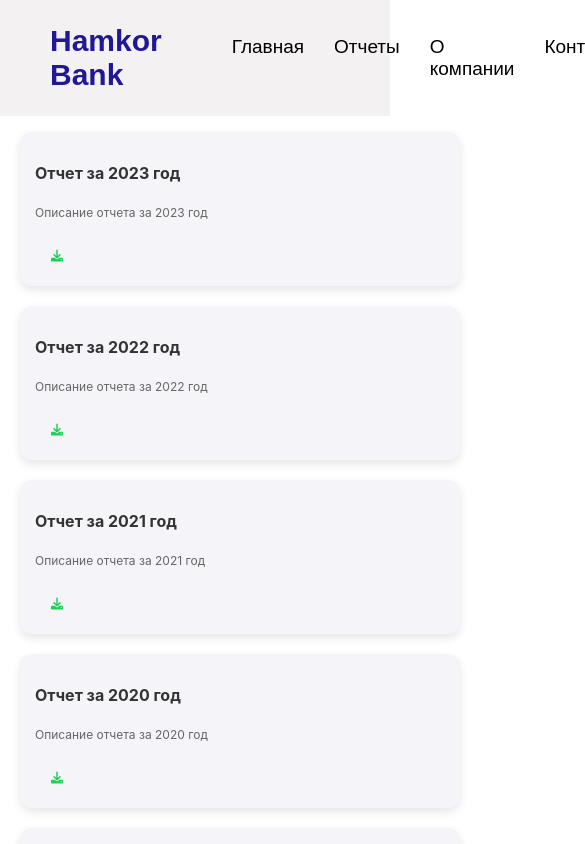
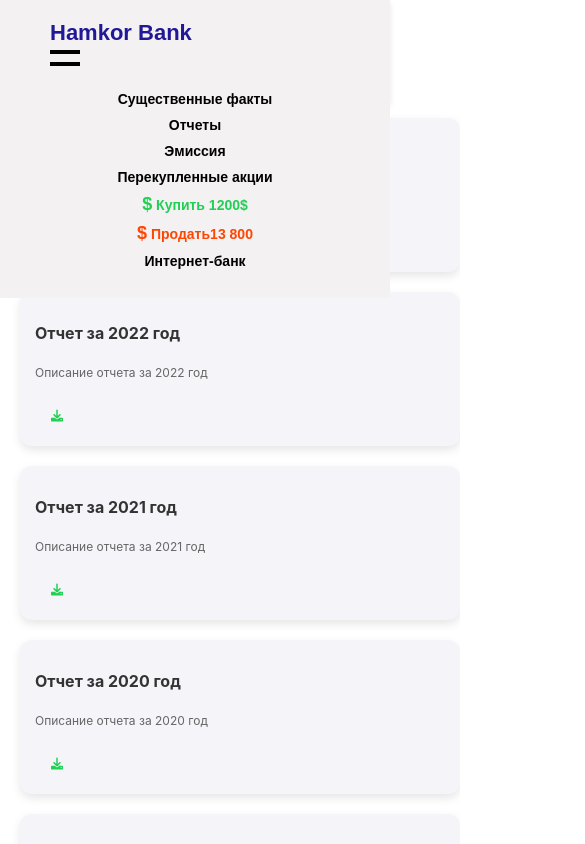
Before and after one commit to jasmina001/hamkor_bank, a React (Create React App) app: page / in a window 390 px wide. Shown: the top 844 px of the page, 585 px wide, since content can reach past the window. Built offline with nearby package versions, Linux system fonts and the light colour scheme.

Commit message:
navbar section + rwd

```diff
--- a/src/components/Navbar.css
+++ b/src/components/Navbar.css
@@ -1,9 +1,10 @@
 /* src/components/Navbar.css */
 
 .navbar {
-    background-color: #f3f1f1; /* Navbarning asosiy rangi */
+    background-color: #f3f1f1;
     padding: 20px 0;
     font-family: Arial, sans-serif;
+    box-shadow: 0 4px 6px rgba(0, 0, 0, 0.1);
   }
 
   .navbar-container {
@@ -32,14 +33,99 @@
   .navbar-link {
     color: #000000;
     text-decoration: none;
-    font-size:19px;
+    font-size: 16px;
+    font-weight: bold;
     transition: color 0.3s ease;
   }
 
   .navbar-link:hover {
-    color: #51d415; /* Hover effekti uchun rang */
+    color: #51d415;
   }
 
   .navbar-link:active {
     color: #ffd700;
   }
+
+  .currency {
+    font-size: 18px;
+  }
+
+  /* Style for Buy and Sell Links */
+  .buy-link {
+    color: #21cf55;
+  }
+
+  .sell-link {
+    color: #ff4500;
+  }
+
+  /* Hamburger Icon for small screens */
+  .hamburger-icon {
+    display: none;
+    flex-direction: column;
+    cursor: pointer;
+  }
+
+  .bar {
+    width: 30px;
+    height: 4px;
+    background-color: #000;
+    margin: 4px 0;
+  }
+
+  /* Mobile view media query */
+  @media (max-width: 768px) {
+    .navbar-links {
+      display: none;
+      width: 100%;
+      text-align: center;
+      background-color: #f3f1f1;
+      position: absolute;
+      top: 60px;
+      left: 0;
+      padding: 20px 0;
+    }
+
+    .navbar-links.active {
+      display: block;
+    }
+
+    .navbar-item {
+      margin-left: 0;
+      margin-bottom: 10px;
+    }
+
+    .navbar-link {
+      font-size: 16px;
+    }
+
+    .hamburger-icon {
+      display: flex;
+    }
+  }
+
+  /* Mobile view media query */
+  @media (max-width: 480px) {
+    .navbar-container {
+      flex-direction: column;
+      align-items: flex-start;
+    }
+
+    .navbar-logo {
+      font-size: 22px;
+    }
+
+    .navbar-links {
+      display: block;
+      margin-top: 10px;
+    }
+
+    .navbar-item {
+      margin-left: 0;
+      margin-bottom: 8px;
+    }
+
+    .navbar-link {
+      font-size: 14px;
+    }
+  }
--- a/src/components/Navbar.js
+++ b/src/components/Navbar.js
@@ -1,29 +1,56 @@
 // src/components/Navbar.js
 
-import React from 'react';
-import './Navbar.css'; // CSS faylini alohida qo'shamiz
+import React, { useState } from 'react';
+import './Navbar.css';
 
 const Navbar = () => {
+  const [menuOpen, setMenuOpen] = useState(false);
+
+  const toggleMenu = () => {
+    setMenuOpen(!menuOpen);
+  };
+
   return (
     <nav className="navbar">
       <div className="navbar-container">
         <a href="/" className="navbar-logo">
           Hamkor Bank
         </a>
-        <ul className="navbar-links">
+        <ul className={`navbar-links ${menuOpen ? 'active' : ''}`}>
           <li className="navbar-item">
-            <a href="/" className="navbar-link">Главная</a>
+            <a href="/for-investors/facts" className="navbar-link">Существенные факты</a>
           </li>
           <li className="navbar-item">
             <a href="/for-investors/reports" className="navbar-link">Отчеты</a>
           </li>
           <li className="navbar-item">
-            <a href="/for-investors/about" className="navbar-link">О компании</a>
+            <a href="/for-investors/emission" className="navbar-link">Эмиссия</a>
+          </li>
+
+          <li className="navbar-item">
+            <a href="/for-investors/repo" className="navbar-link">Перекупленные акции</a>
           </li>
           <li className="navbar-item">
-            <a href="/for-investors/contact" className="navbar-link">Контакты</a>
+            <a href="/for-investors/buy" className="navbar-link buy-link">
+              <span className="currency">$</span> Купить <span>1200$</span>
+            </a>
+          </li>
+          <li className="navbar-item">
+            <a href="/for-investors/sell" className="navbar-link sell-link">
+              <span className="currency">$</span> Продать
+              <span>13 800</span>
+            </a>
+          </li>
+          <li className="navbar-item">
+            <a href="/for-investors/internet-bank" className="navbar-link">Интернет-банк</a>
           </li>
         </ul>
+        {/* Hamburger Icon */}
+        <div className="hamburger-icon" onClick={toggleMenu}>
+          <span className="bar"></span>
+          <span className="bar"></span>
+          <span className="bar"></span>
+        </div>
       </div>
     </nav>
   );
--- a/src/components/ReportsCards.css
+++ b/src/components/ReportsCards.css
@@ -11,18 +11,18 @@
   .report-card {
     width: 410px;
     background-color: #f4f4f9;
-    border-radius: 12px; /* Oval shaklga o'zgartirdik */
+    border-radius: 12px;
     padding: 20px;
-    box-shadow: 0 4px 10px rgba(0, 0, 0, 0.1); /* Soya yanada yumshoqroq */
+    box-shadow: 0 4px 10px rgba(0, 0, 0, 0.1);
     transition: transform 0.3s ease, box-shadow 0.3s ease;
     display: flex;
     flex-direction: column;
-    justify-content: space-between; /* Kartaning ichidagi elementlar orasidagi bo'shliq */
+    justify-content: space-between;
   }
 
   .report-card:hover {
-    transform: translateY(-8px); /* Hoverda kartani biroz yuqoriga ko'taramiz */
-    box-shadow: 0 6px 12px rgba(0, 0, 0, 0.15); /* Hoverda soya yanada kuchayadi */
+    transform: translateY(-8px);
+    box-shadow: 0 6px 12px rgba(0, 0, 0, 0.15);
   }
 
   .report-title {
@@ -35,10 +35,10 @@
     font-size: 14px;
     color: #666;
     margin-bottom: 20px;
-    flex-grow: 1; /* Agar matn ko'p bo'lsa, qolgan joyni to'ldiradi */
+    flex-grow: 1;
   }
 
-  /* Icon with the link */
+
   .report-button {
     font-size: 24px;
     color: #21cf55;
@@ -46,7 +46,7 @@
     border: none;
     cursor: pointer;
     transition: color 0.3s ease;
-    align-self: flex-start; /* Tugma chapga joylashtirilgan */
+    align-self: flex-start;
   }
 
   .report-button:hover {
```
